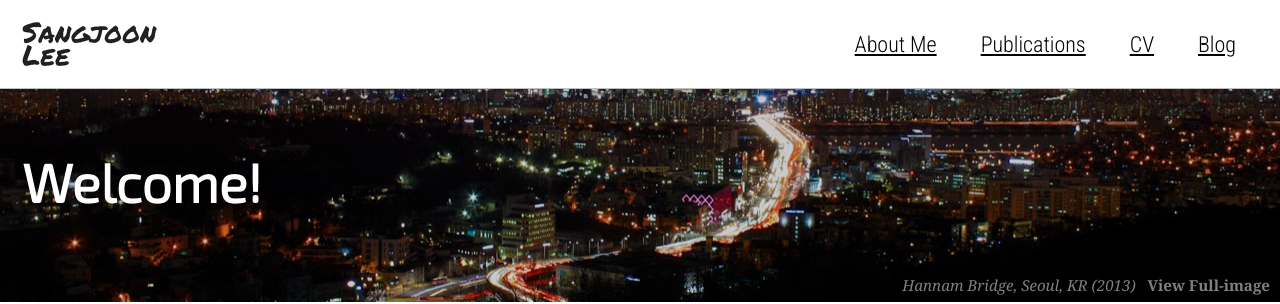
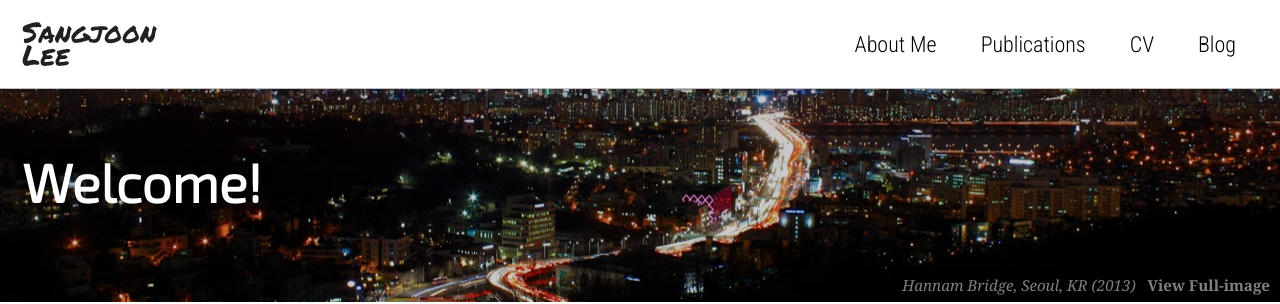
Before and after one commit to jun9303/jun9303.github.io, a Jekyll site: the page built from index.md, in a window 1280 px wide. Shown: the top 304 px of the page. Built offline with Jekyll 4.4.1, drawn with Linux system fonts in a browser that asks for light colours; cached includes are drawn as plain includes; nearby versions of some CDN libraries.

Commit message:
Minor site updates 072924

```diff
--- a/_includes/masthead.html
+++ b/_includes/masthead.html
@@ -19,7 +19,7 @@
             {%- else -%}
               {%- assign url = link.url | relative_url -%}
             {%- endif -%}
-            <li class="masthead__menu-item" dummy="{{ page.url }} {{ url }}">
+            <li class="masthead__menu-item {%- if page.url contains url -%} active {%- endif -%}">
               <a href="{{ url }}" {% if link.description %}title="{{ link.description }}"{% endif %}>{{ link.title }}</a>
             </li>
           {%- endfor -%}
--- a/assets/css/main.scss
+++ b/assets/css/main.scss
@@ -11,6 +11,6 @@
     font-family: 'Roboto Condensed', sans-serif;
 }
 
-li.masthead__menu-item{
+li.masthead__menu-item.active{
     text-decoration: underline;
 }
```
